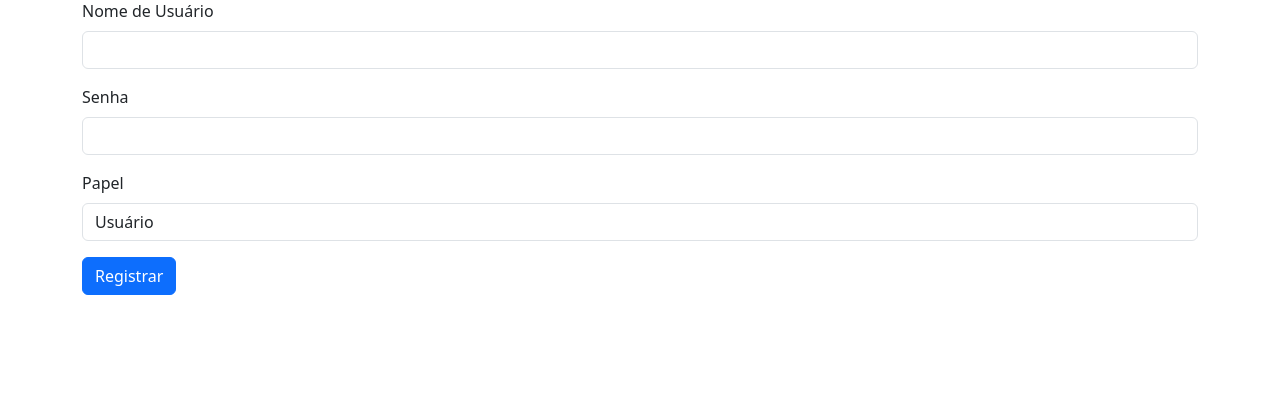
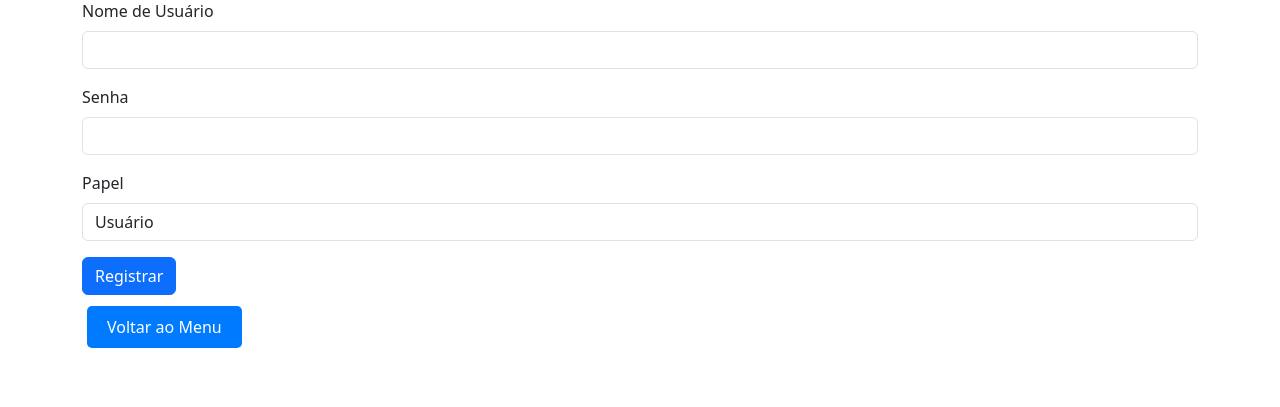
Before and after one commit to Srleo12/Usuarios_py, a Flask app: page /register in a window 1280 px wide. Shown: the part 95-502 px from the top of the page. Run offline with Flask 3, Linux system fonts and the light colour scheme.

Commit message:
Update register.html

```diff
--- a/app/templates/register.html
+++ b/app/templates/register.html
@@ -5,6 +5,23 @@
     <meta name="viewport" content="width=device-width, initial-scale=1.0">
     <title>Registrar</title>
     <link href="https://cdn.jsdelivr.net/npm/bootstrap@5.3.0/dist/css/bootstrap.min.css" rel="stylesheet">
+    <style>
+        .buttons {
+            margin-top: 20px;
+        }
+        .buttons a {
+            text-decoration: none;
+            color: #fff;
+            background-color: #007bff;
+            padding: 10px 20px;
+            margin: 5px;
+            border-radius: 5px;
+            transition: background-color 0.3s ease;
+        }
+        .buttons a:hover {
+            background-color: #0056b3;
+        }
+    </style>
 </head>
 <body>
     <div class="container mt-5">
@@ -33,7 +50,10 @@
                 {% endif %}
             {% endwith %}
             <button type="submit" class="btn btn-primary">Registrar</button>
+            <div class="buttons">
+                <a href="{{ url_for('index') }}">Voltar ao Menu</a>
+            </div>
         </form>
-    </div>
+
 </body>
 </html>
```
